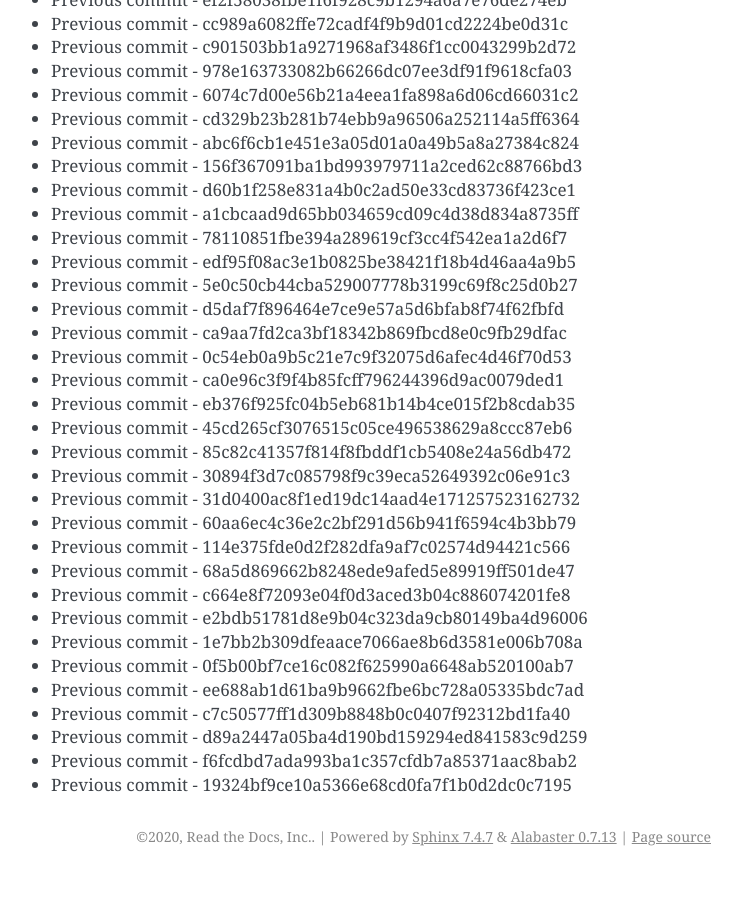
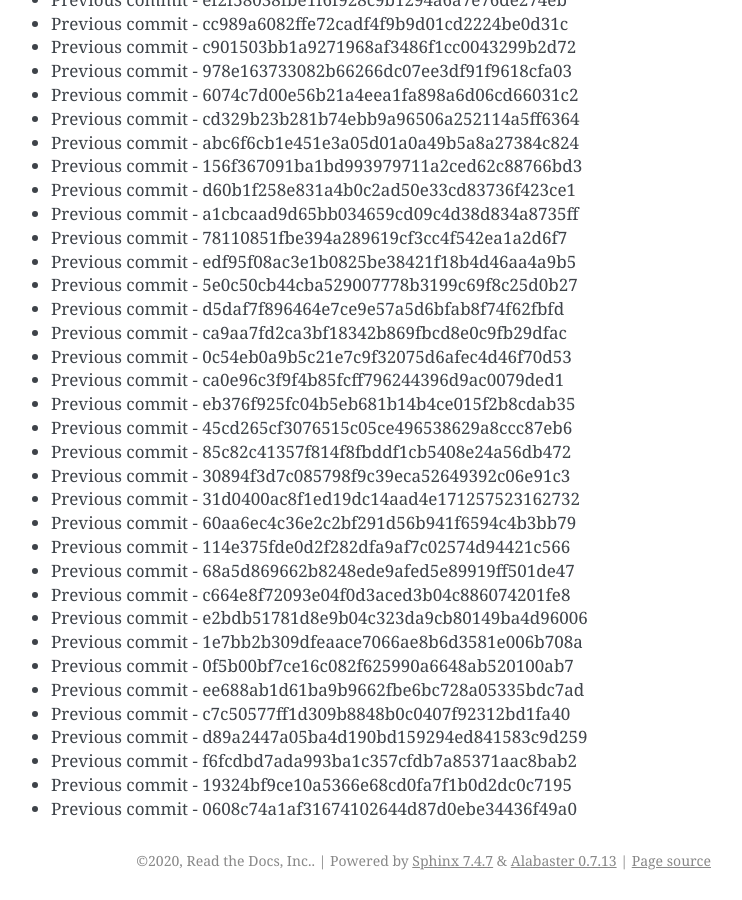
Before and after one commit to readthedocs/rtd-git-stresstest, a Sphinx documentation site: the page built from docs/updates.rst, in a window 1280 px wide and 900 px high, scrolled down 82874 px. Shown: the whole window, without its empty margins (399-1141 px from the left). Built offline with Sphinx 7.4.7, drawn with Linux system fonts in a browser that asks for light colours; before the commit the page ends 83750 px from its top, so only the background shows below that.

Commit message:
Generating commit from previous: 0608c74a1af31674102644d87d0ebe34436f49a0

```diff
--- a/docs/updates.rst
+++ b/docs/updates.rst
@@ -3514,3 +3514,4 @@ It can be tested for any performance characteristics.
 * Previous commit - d89a2447a05ba4d190bd159294ed841583c9d259
 * Previous commit - f6fcdbd7ada993ba1c357cfdb7a85371aac8bab2
 * Previous commit - 19324bf9ce10a5366e68cd0fa7f1b0d2dc0c7195
+* Previous commit - 0608c74a1af31674102644d87d0ebe34436f49a0
```
